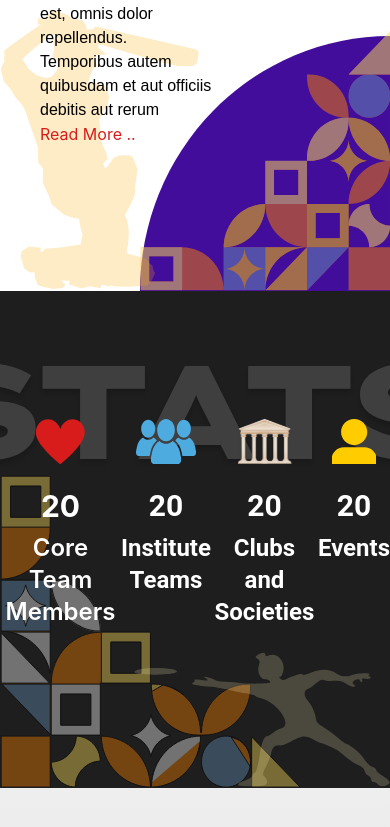
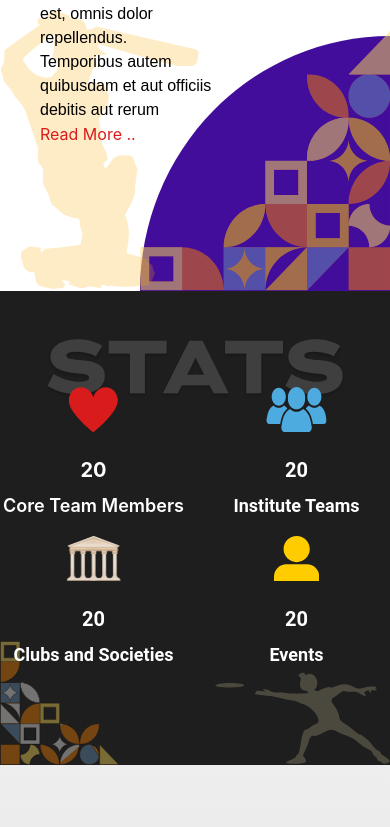
Before and after one commit to Sumitsh28/GSC-IIT-BHU-Frontend, a React (Vite) app in the folder gsc-frontend/: page / in a window 390 px wide. Shown: the part 1440-2267 px from the top of the page. Built offline with nearby package versions, Linux system fonts and the light colour scheme; a web font is replaced by a local one.

Commit message:
Add responsiveness to stats

```diff
--- a/gsc-frontend/src/components/Stats.jsx
+++ b/gsc-frontend/src/components/Stats.jsx
@@ -31,33 +31,33 @@ const Stats = () => {
   return (
     //For large screens
     <div ref={ref} className="bg-statsbg ">
-      <div className="bg-[url('/assets/Group.svg')] bg-no-repeat bg-left-bottom bg-18% ">
-        <div className="bg-[url('/assets/STATS.svg')] bg-no-repeat bg-top-4 bg-33%">
-          <div className="bg-[url('/assets/DiscusThrower.svg')] bg-no-repeat bg-right-bottom bg-18%">
-            <div className="flex justify-evenly pt-32 pb-40">
+      <div className="bg-[url('/assets/Group.svg')] bg-no-repeat bg-left-bottom bg-[length:120px] smd:bg-[length:175px]  ">
+        <div className="bg-[url('/assets/STATS.svg')] bg-no-repeat  bg-top-3 bg-[length:300px] smd:bg-[length:400px] md:bg-top-4 ">
+          <div className="bg-[url('/assets/DiscusThrower.svg')] bg-no-repeat bg-right-bottom bg-[length:175px]  smd:bg-[length:250px]">
+            <div className=" grid grid-cols-2 gap-4 place-content-center  smd:flex  smd:justify-evenly pb-24 pt-24 smd:pt-32 smd:pb-40">
               <div className="text-center font-inter flex flex-col">
                 <img className="image-stats" src={Heart} alt="Heart" />
-                <div className="text-white font-bold text-3xl pt-6">{core}</div>
-                <div className="text-white font-semibold text-2xl pt-2">
+                <div className="text-white font-bold  text-xl xs:text-2xl smd:text-3xl pt-6">{core}</div>
+                <div className="text-white font-semibold text-lg xs:text-xl smd:text-2xl pt-2">
                   Core Team Members
                 </div>
               </div>
               <div className="text-center flex flex-col">
                 <img className="image-stats" src={Team} alt="Team" />
-                <div className="text-white font-bold text-3xl pt-6">
+                <div className="text-white font-semibold smd:font-bold text-xl xs:text-2xl smd:text-3xl pt-6">
                   {institute}
                 </div>
-                <div className="text-white font-semibold text-2xl pt-2">
+                <div className="text-white font-semibold text-lg xs:text-xl smd:text-2xl pt-2">
                   Institute Teams
                 </div>
               </div>
               <div className="text-center flex flex-col">
                 <img className="image-stats" src={Temple} alt="Temple" />
 
-                <div className="text-white font-bold text-3xl pt-6">
+                <div className="text-white font-semibold smd:font-bold text-xl xs:text-2xl smd:text-3xl pt-6">
                   {clubs}
                 </div>
-                <div className="text-white font-semibold text-2xl pt-2">
+                <div className="text-white font-semibold text-lg xs:text-xl smd:text-2xl pt-2">
                   Clubs and Societies
                 </div>
               </div>
@@ -67,10 +67,10 @@ const Stats = () => {
                   src={Individual}
                   alt="Individual"
                 />
-                <div className="text-white font-bold text-3xl pt-6">
+                <div className="text-white font-semibold smd:font-bold text-xl xs:text-2xl smd:text-3xl pt-6">
                   {events}
                 </div>
-                <div className="text-white font-semibold text-2xl pt-2">
+                <div className="text-white font-semibold text-lg xs:text-xl smd:text-2xl pt-2">
                   Events
                 </div>
               </div>
--- a/gsc-frontend/tailwind.config.js
+++ b/gsc-frontend/tailwind.config.js
@@ -34,6 +34,7 @@ module.exports = withMT({
     },
     backgroundPosition:{
       'top-4': 'center top 4.5rem',
+      'top-3': 'center top 3rem',
       'left-bottom': 'left bottom',
       'left-bottom-2': 'left 7rem bottom ',
       'left-bottom-3': 'left 4rem bottom ',
```
